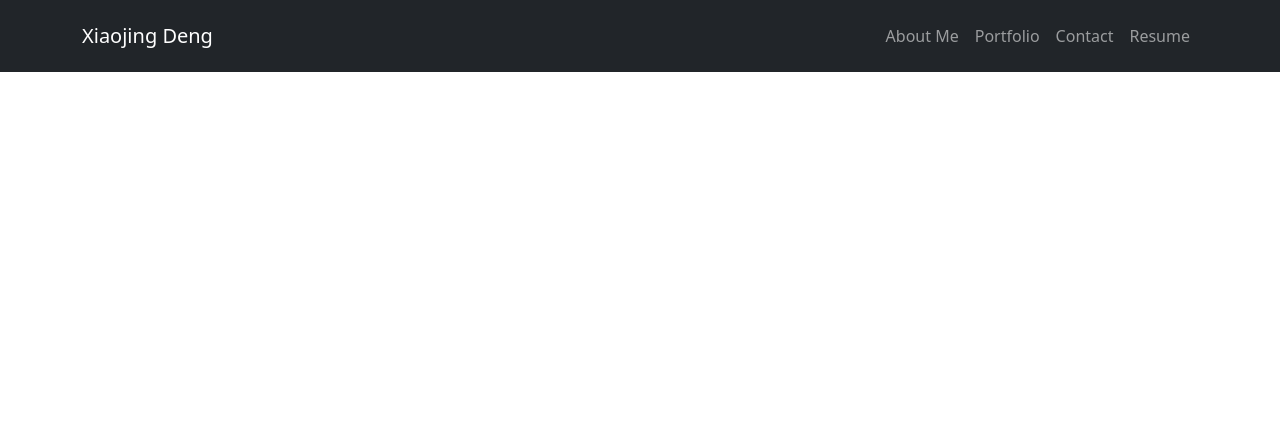
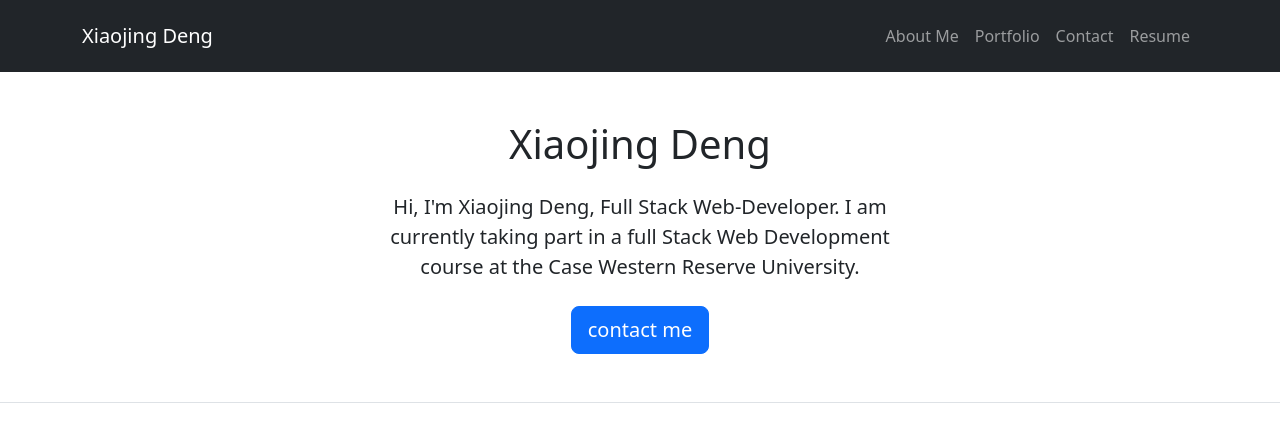
Before and after one commit to xiaojing168jmg168/react-portfolio, a React (Create React App) app: page / in a window 1280 px wide. Shown: the top 442 px of the page. Built offline with nearby package versions, Linux system fonts and the light colour scheme.

Commit message:
add about me

```diff
--- a/src/components/About/index.js
+++ b/src/components/About/index.js
@@ -0,0 +1,22 @@
+import React from 'react';
+
+function About() {
+
+    return(
+        <div className='p-5 text-center border-bottom'>
+            <h1>Xiaojing Deng</h1>
+            <div className='col-lg-6 mx-auto'>
+                <p className='lead m-4'>
+                Hi, I'm Xiaojing Deng, Full Stack Web-Developer.
+
+                I am currently taking part in a full Stack Web Development course at the Case Western Reserve University.
+
+                </p>
+                <button className='btn btn-primary btn-lg'>contact me</button>
+            </div>
+
+        </div>
+    )
+}
+
+export default About;
--- a/src/components/Header/index.js
+++ b/src/components/Header/index.js
@@ -1,12 +1,13 @@
 import React, { Component } from "react";
 
 import Navigation from "../../components/Navigation";
-
+import About from "../../components/About";
 class Header extends Component {
   render() {
     return (
         <header>
           <Navigation />
+          <About />
         </header>
     );
   }
```
Also changed, not shown: src/components/Project/index.js (added).
